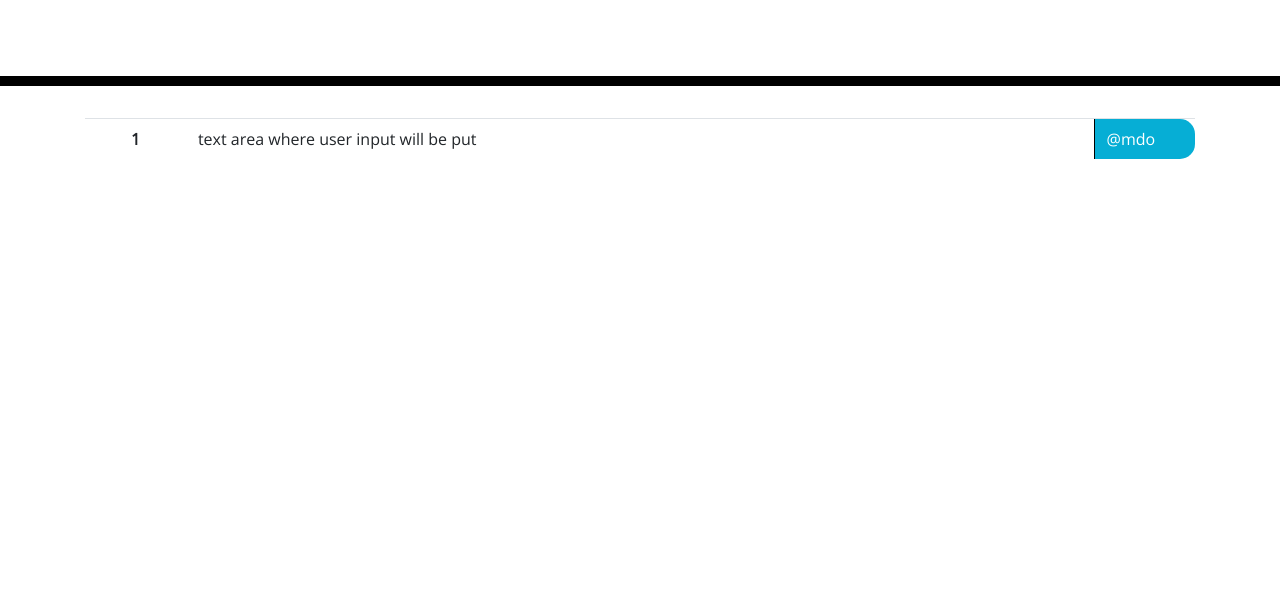
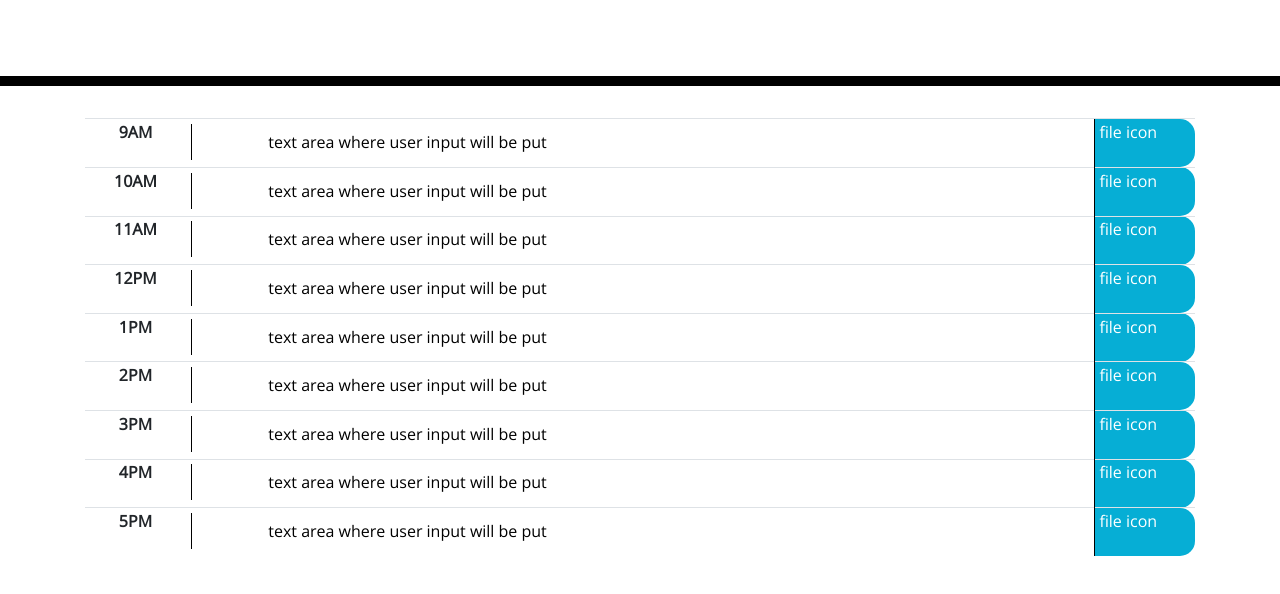
Before and after one commit to QuantumK9/workday-scheduler, a plain HTML site: page index.html in a window 1280 px wide. Shown: the part 182-776 px from the top of the page. Drawn offline with nearby package versions, Linux system fonts and the light colour scheme.

Commit message:
add table with text area in middle column with bootstrap and styles from css

```diff
--- a/index.html
+++ b/index.html
@@ -30,14 +30,99 @@
     </header>
     <div class="container">
       <!-- Timeblocks go here -->
-      <table class="table table-hover">
+
+      <table class="table table-hover table-sm">
         <thead></thead>
         <tbody>
           <tr>
-            <th scope="row" class="col-1 time-block">1</th>
-            <td class="col-9">text area where user input will be put</td>
+            <th scope="row" class="col-1 time-block">9AM</th>
+            <td class="col-9">
+              <textarea name="" id="" cols="80" rows="1">
+                text area where user input will be put
+              </textarea>
+            </td>
 
-            <td class="col-1 saveBtn">@mdo</td>
+            <td class="col-1 saveBtn">file icon</td>
+          </tr>
+          <tr>
+            <th scope="row" class="col-1 time-block">10AM</th>
+            <td class="col-9 textarea">
+              <textarea name="" id="" cols="80" rows="1">
+                text area where user input will be put
+              </textarea>
+            </td>
+
+            <td class="col-1 saveBtn">file icon</td>
+          </tr>
+          <tr>
+            <th scope="row" class="col-1 time-block">11AM</th>
+            <td class="col-9">
+              <textarea name="" id="" cols="80" rows="1">
+                text area where user input will be put
+              </textarea>
+            </td>
+
+            <td class="col-1 saveBtn">file icon</td>
+          </tr>
+          <tr>
+            <th scope="row" class="col-1 time-block">12PM</th>
+            <td class="col-9">
+              <textarea name="" id="" cols="80" rows="1">
+                text area where user input will be put
+              </textarea>
+            </td>
+
+            <td class="col-1 saveBtn">file icon</td>
+          </tr>
+          <tr>
+            <th scope="row" class="col-1 time-block">1PM</th>
+            <td class="col-9">
+              <textarea name="" id="" cols="80" rows="1">
+                text area where user input will be put
+              </textarea>
+            </td>
+
+            <td class="col-1 saveBtn">file icon</td>
+          </tr>
+          <tr>
+            <th scope="row" class="col-1 time-block">2PM</th>
+            <td class="col-9">
+              <textarea name="" id="" cols="80" rows="1">
+                text area where user input will be put
+              </textarea>
+            </td>
+
+            <td class="col-1 saveBtn">file icon</td>
+          </tr>
+          <tr>
+            <th scope="row" class="col-1 time-block">3PM</th>
+            <td class="col-9">
+              <textarea name="" id="" cols="80" rows="1">
+                text area where user input will be put
+              </textarea>
+            </td>
+
+            <td class="col-1 saveBtn">file icon</td>
+          </tr>
+          <tr>
+            <th scope="row" class="col-1 time-block">4PM</th>
+            <td class="col-9">
+              <textarea name="" id="" cols="80" rows="1">
+                text area where user input will be put
+              </textarea>
+            </td>
+
+            <td class="col-1 saveBtn">file icon</td>
+          </tr>
+          <tr>
+            <th scope="row" class="col-1 time-block">5PM</th>
+            <td class="col-9">
+              <textarea name="" id="" cols="80" rows="1">
+                text area where user input will be put
+              </textarea>
+            </td>
+
+            <td class="col-1 saveBtn">file icon</td>
           </tr>
         </tbody>
       </table>
```
